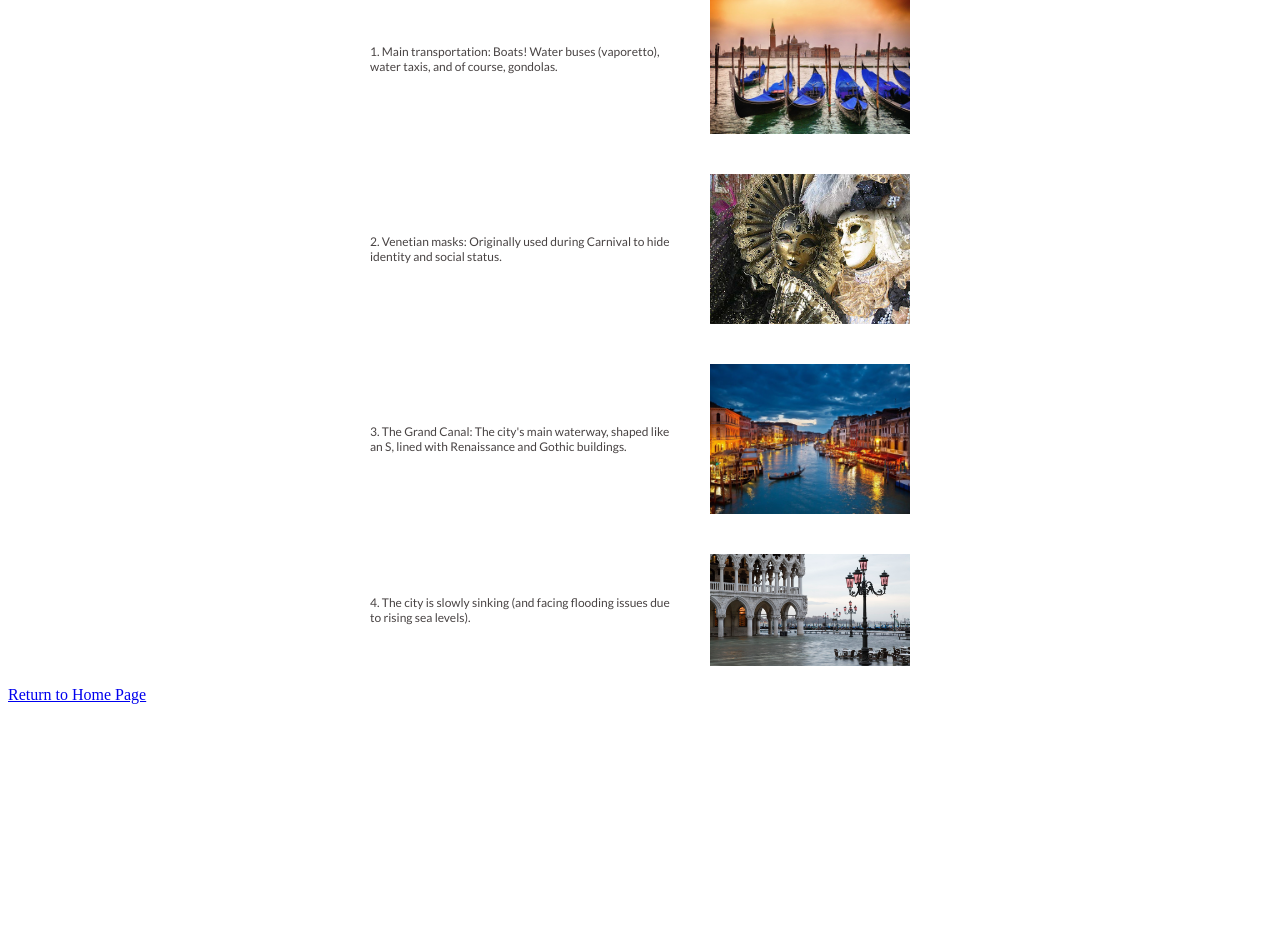
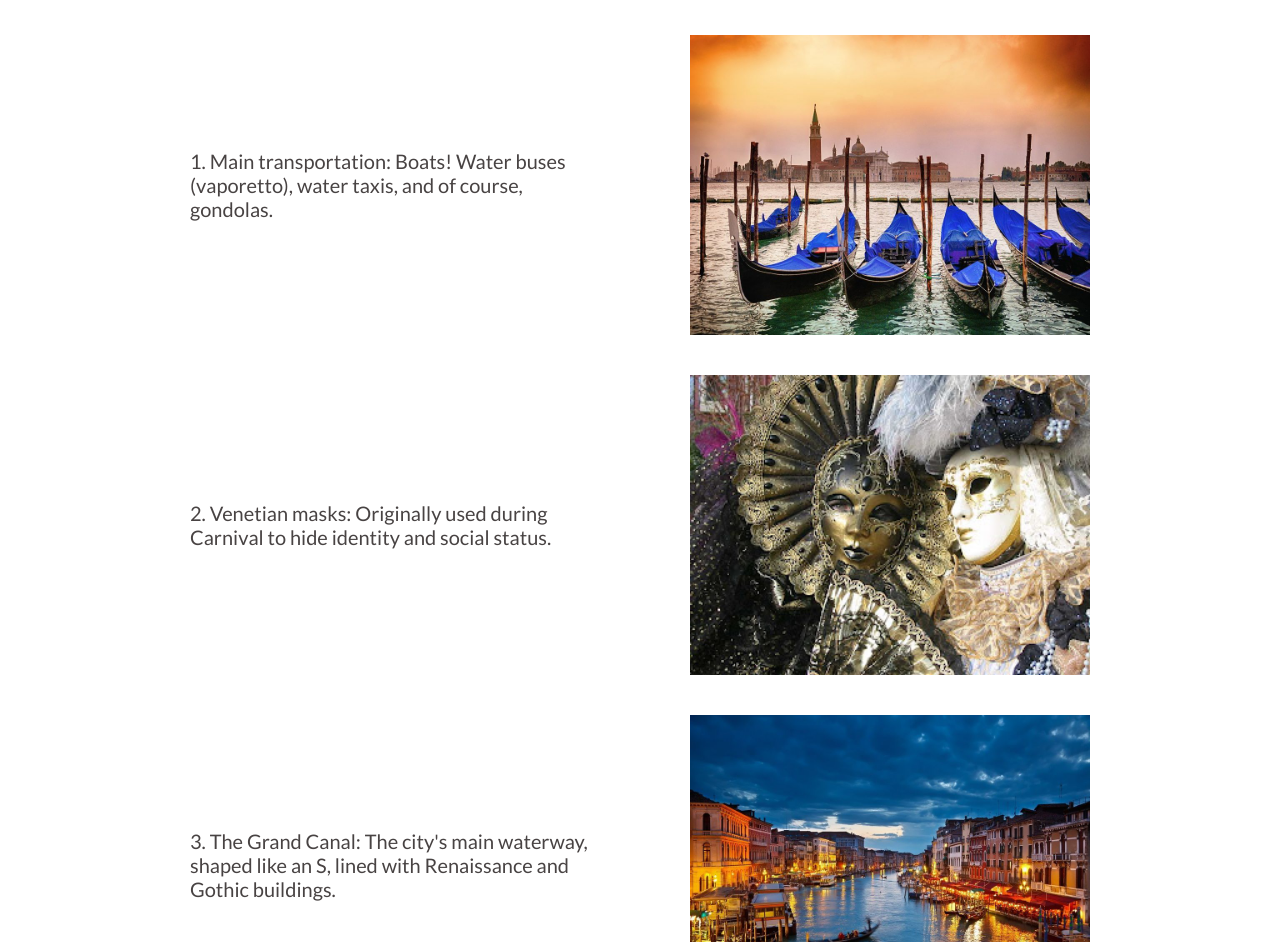
Before and after one commit to fatima-g-hasan/my-favorite-place, a plain HTML site: page pages/facts.html in a window 1280 px wide. Shown: the part 103-1045 px from the top of the page. Before the commit the page ends 815 px from the top, so only its background shows below. Drawn offline with Linux system fonts and the light colour scheme; a web font is replaced by a local one.

Commit message:
adjusted the sizes in both pages

```diff
--- a/styles/facts.css
+++ b/styles/facts.css
@@ -1,9 +1,18 @@
+* {
+  margin: 0;
+  padding: 0
+}
+
+
+
 .facts-header{
   font-family: monomakh;
   font-weight: 100;
+  font-size: 50px;
   padding-left: 50px;
   background-color: rgb(90, 89, 89);
   color: white;
+  margin: 30px
 }
 
 .main-div {
@@ -18,16 +27,39 @@
 .div-one, .div-two, .div-three, .div-four {
   display: flex;
   align-items: center;
-  gap: 40px;
+  gap: 100px;
 }
 
 .main-div p{
   font-family: lato;
-  font-size: 12px;
+  font-size: 20px;
   color: rgb(72, 67, 67);
-  width: 300px;
+  width: 400px;
 }
 
 .main-div img{
-  width: 200px;
+  width: 400px;
 }
+
+.facts-footer{
+  display: flex;
+  justify-content: flex-start;
+  align-items: center;
+  margin-top: 80px;
+  padding-left: 50px;
+  background-color: rgb(90, 89, 89);
+  height: 80px;
+}
+
+.facts-link{
+  text-decoration: none;
+  color: white;
+  font-family: lato;
+  font-size: 18px;
+  transition: color 0.2s, text-decoration 0.3s;
+}
+
+.facts-link:hover {
+  text-decoration: underline;
+  color: #d0d0cf;
+}
```
Also changed, not shown: styles/styles.css (+11 -10 lines).
